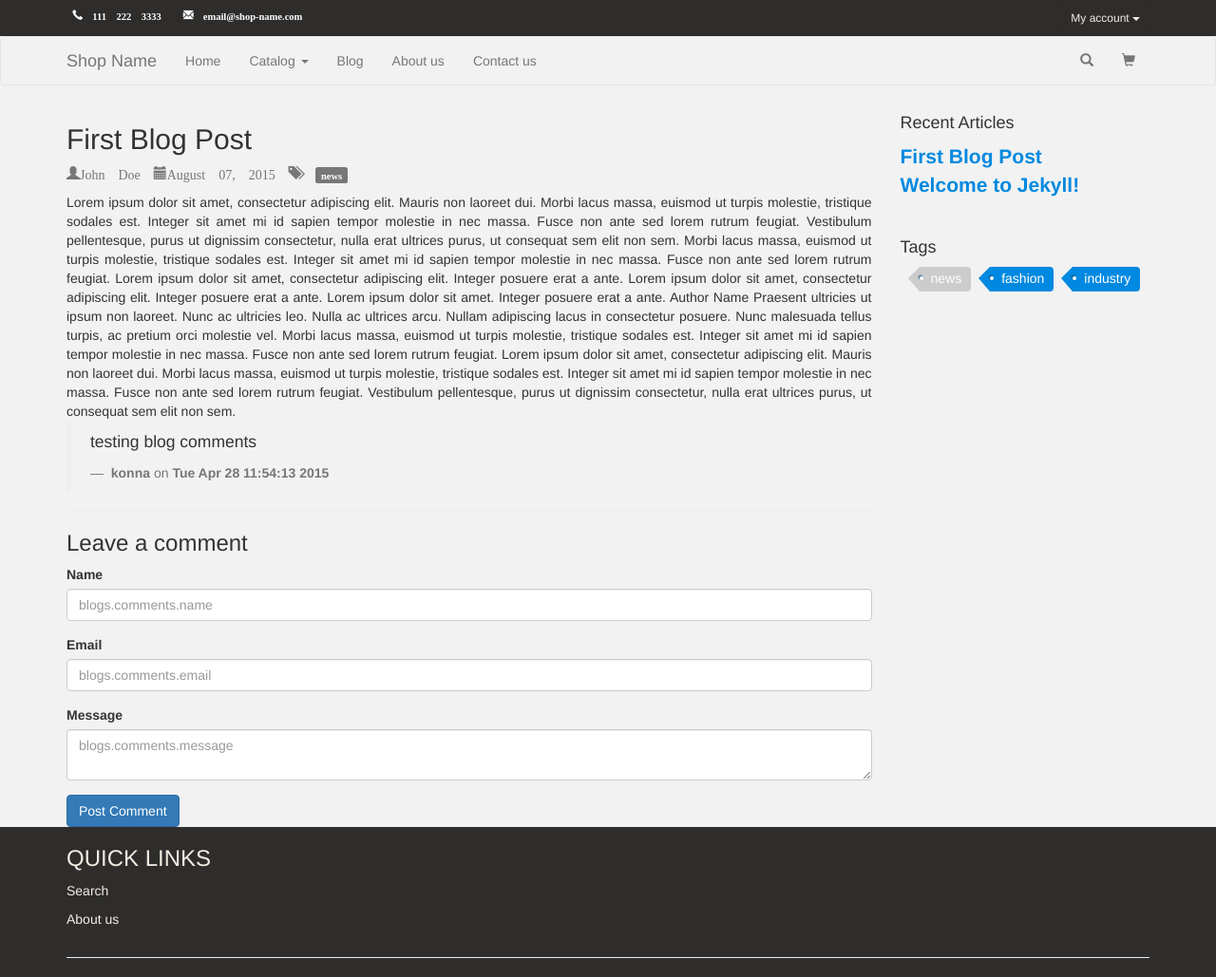
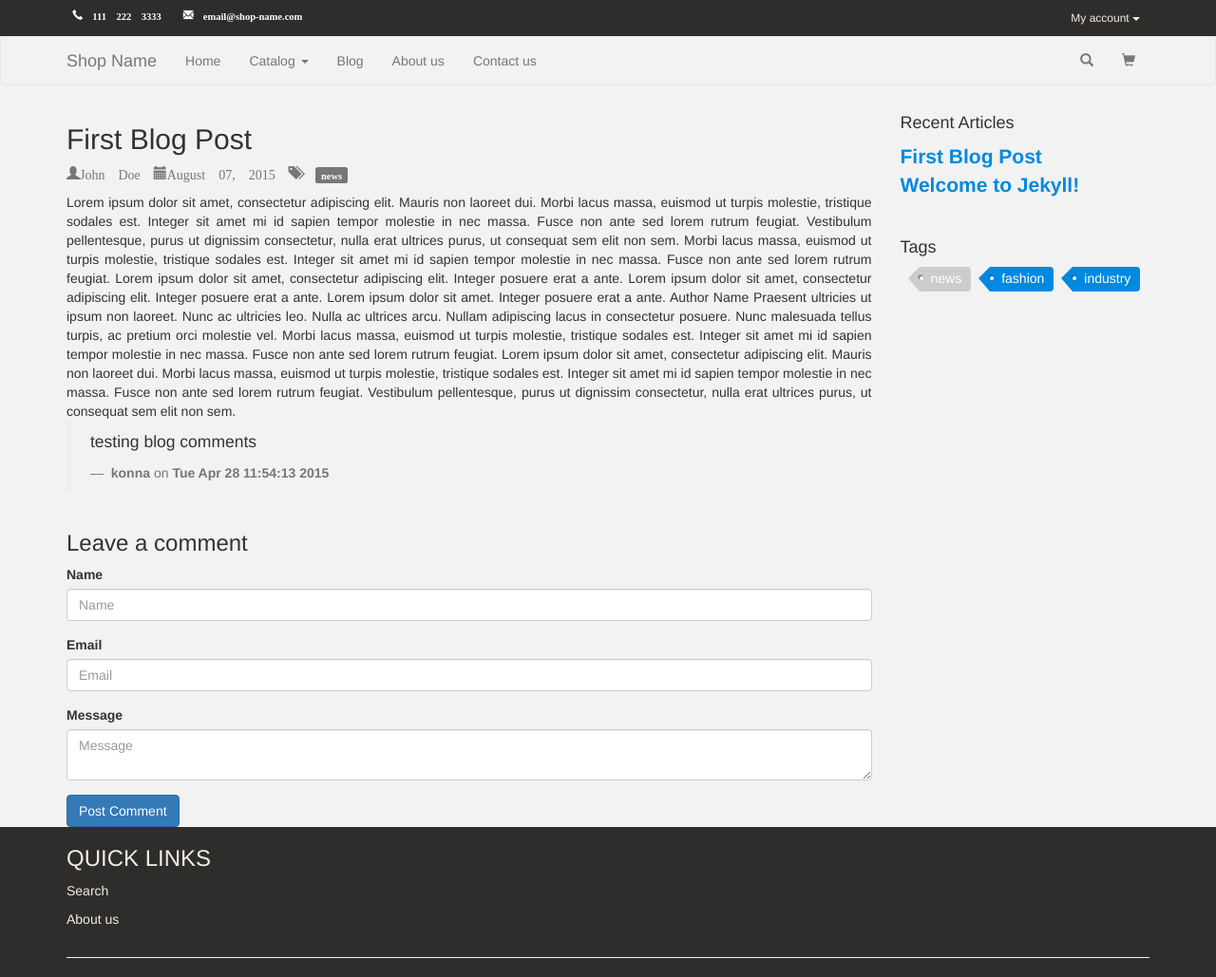
Before and after one commit to vassilis/jekyll-ecommerce-template, a Jekyll site: the page built from _posts/2015-08-13-first-blog-post.markdown, in a window 1280 px wide. Shown: the whole page at 95% size. Built offline with Jekyll 4.4.1, drawn with Linux system fonts in a browser that asks for light colours; nearby versions of some CDN libraries.

Commit message:
changed placeholders in article comment form

```diff
--- a/_layouts/post.html
+++ b/_layouts/post.html
@@ -106,17 +106,17 @@ layout: default
 
             <div class="form-group">
               <label for="CommentAuthor" class="hidden-label">Name</label>
-              <input class="form-control {% if form.errors contains "author" %} has-error{% endif %}" type="text" name="comment[author]" placeholder="{{ 'blogs.comments.name' | t }}" id="CommentAuthor" value="{{ form.author }}" autocapitalize="words">
+              <input class="form-control {% if form.errors contains "author" %} has-error{% endif %}" type="text" name="comment[author]" placeholder="Name" id="CommentAuthor" value="{{ form.author }}" autocapitalize="words">
             </div>
 
             <div class="form-group">
               <label for="CommentEmail" class="hidden-label">Email</label>
-              <input class="form-control {% if form.errors contains "email" %} has-error{% endif %}" type="email" name="comment[email]" placeholder="{{ 'blogs.comments.email' | t }}" id="CommentEmail" value="{{ form.email }}" autocorrect="off" autocapitalize="off">
+              <input class="form-control {% if form.errors contains "email" %} has-error{% endif %}" type="email" name="comment[email]" placeholder="Email" id="CommentEmail" value="{{ form.email }}" autocorrect="off" autocapitalize="off">
             </div>
 
             <div class="form-group">
               <label for="CommentBody" class="hidden-label">Message</label>
-              <textarea class="form-control {% if form.errors contains "body" %} has-error{% endif %}" name="comment[body]" id="CommentBody" placeholder="{{ 'blogs.comments.message' | t }}">{{ form.body }}</textarea>
+              <textarea class="form-control {% if form.errors contains "body" %} has-error{% endif %}" name="comment[body]" id="CommentBody" placeholder="Message">{{ form.body }}</textarea>
             </div>
 
           {% if blog.moderated? %}
```
